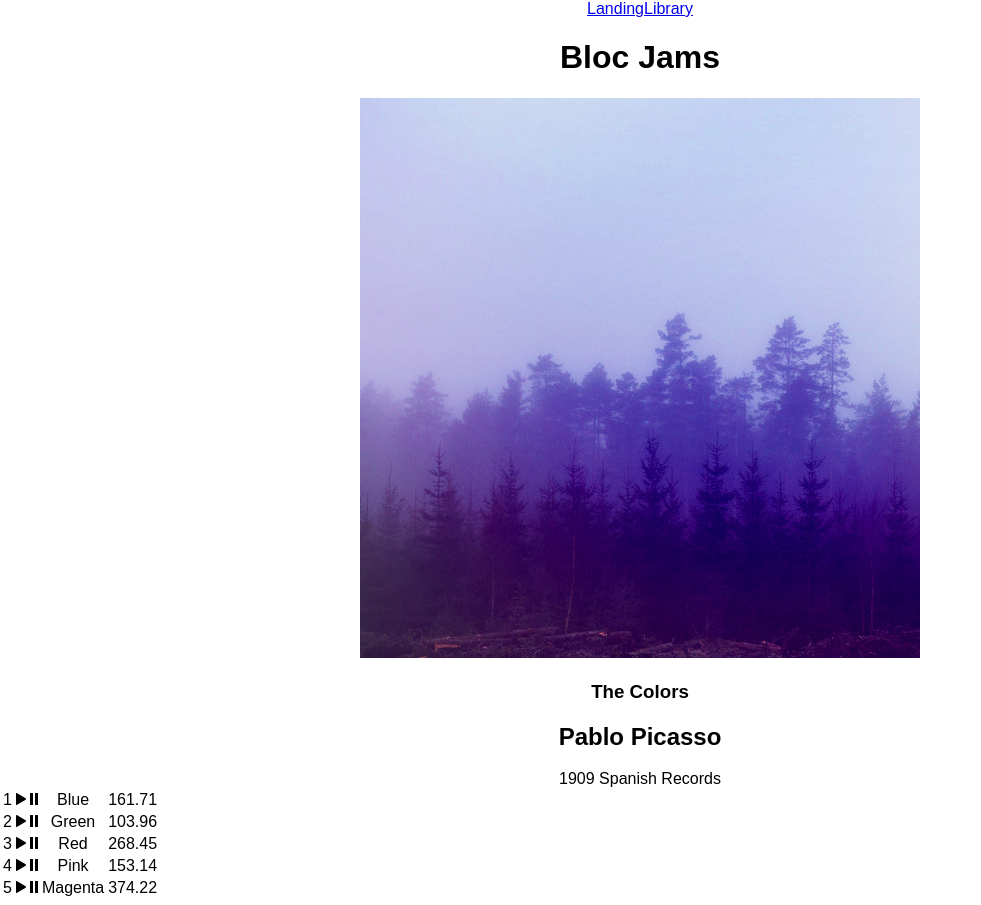
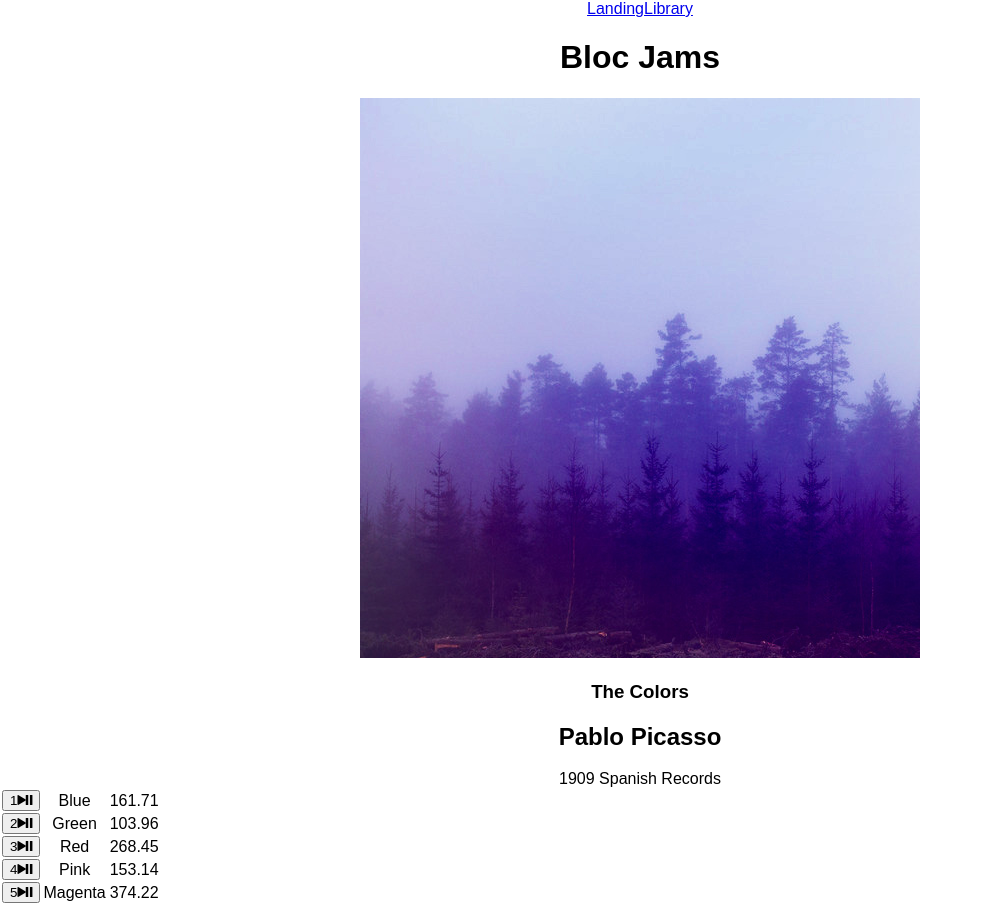
Before and after one commit to ZoefWoodward/bloc-jams-react, a React (Create React App) app: page /album/the-colors in a window 1280 px wide. Shown: the whole page, without its empty margins (0-981 px from the left). Built offline with nearby package versions, Linux system fonts and the light colour scheme.

Commit message:
Checkpoint 7 Bloc Jams React Audio Playback: Completed

```diff
--- a/src/components/Album.js
+++ b/src/components/Album.js
@@ -11,9 +11,41 @@
 
 
      this.state = {
-       album: album
+       album: album,
+         currentSong: album.songs[0],
+         isPlaying: false
      };
+
+         this.audioElement = document.createElement('audio');
+     this.audioElement.src = album.songs[0].audioSrc;
    }
+         play() {
+         this.audioElement.play();
+         this.setState({ isPlaying: true });
+     }
+
+     pause() {
+         this.audioElement.pause();
+         this.setState({ isPlaying: false })
+     }
+
+       setSong(song) {
+           this.audioElement.src = song.audioSrc;
+           this.setState({ currentSong: song });
+       }
+
+       handleSongClick(song){
+           const isSameSong = this.state.currentSong === song;
+           if (this.state.isPlaying && isSameSong) {
+               this.pause();
+           } else {
+               if (!isSameSong) { this.setSong(song); }
+               this.play();
+           }
+           }
+
+
+
 
   render() {
      return (
@@ -39,12 +71,15 @@
          <tbody>
          {
         this.state.album.songs.map( (song, index) =>
-     <tr className="song" key={index}>
-            <td className="song-number">{index +1}</td>
-            <td className="ion-play"></td>
-            <td className="ion-pause"></td>
+     <tr className="song" key={index} onClick={() => this.handleSongClick(song)}>
+         <button>
+            <span className="song-number">{index +1}</span>
+            <span className="ion-play"></span>
+            <span className="ion-pause"></span>
+      </button>
          <td className="song-title">{song.title}</td>
-         <td className="song-duration">{song.duration}</td>
+         <td className="song-duration">{song.duration}
+      </td>
       </tr>
      )
   }
```
